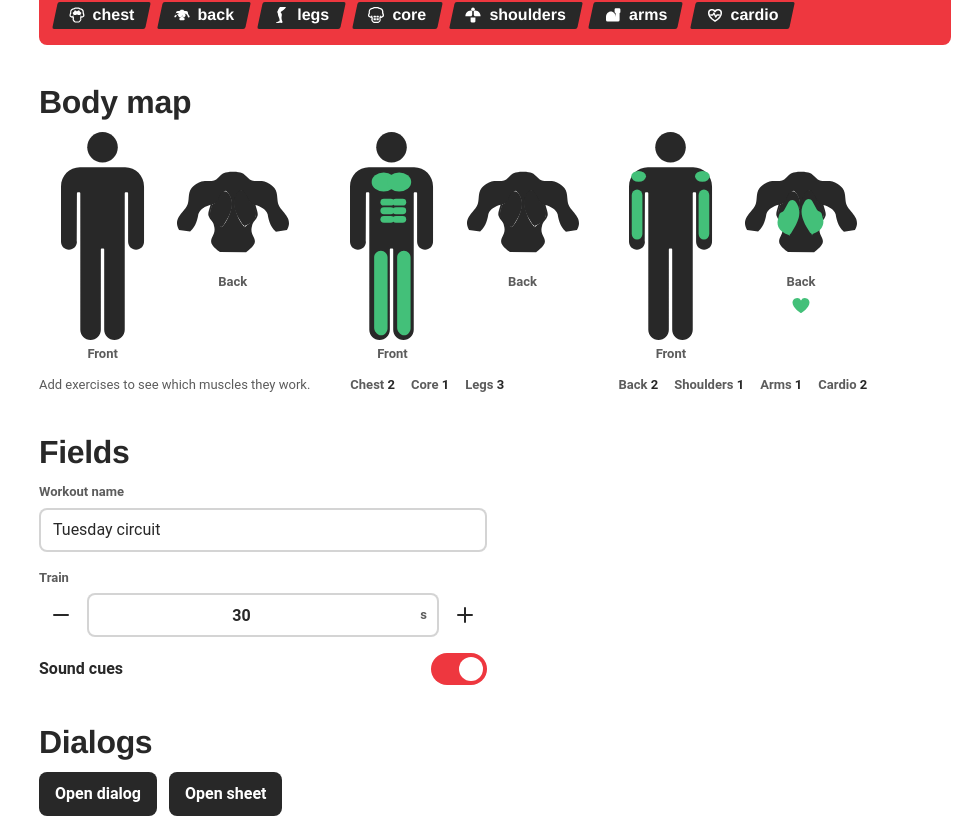
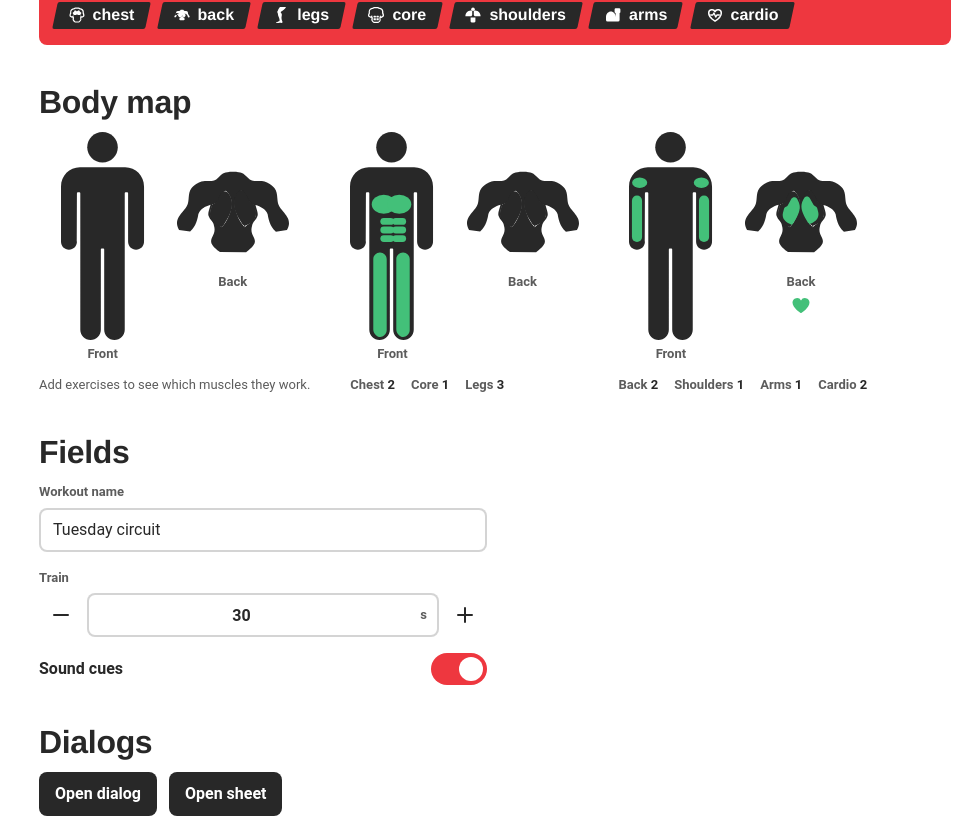
Before and after one commit to lucasmsa/hiit-maker, a React (Vite) app: page /dev/ui in a window 1280 px wide. Shown: the part 1399-2239 px from the top of the page, without its empty margins (305-1280 px from the left). Built offline with nearby package versions, Linux system fonts and the light colour scheme.

Commit message:
fix: muscle overlays inside the silhouettes

```diff
--- a/src/components/hiit/BodyMap.tsx
+++ b/src/components/hiit/BodyMap.tsx
@@ -47,9 +47,9 @@ function FrontBody({ fills }: { fills: RegionFill[] }) {
   return (
     <svg viewBox={bodyFront.viewBox} className="h-52 w-auto" aria-hidden="true" focusable="false">
       <Silhouette art={bodyFront} className="fill-ink" />
-      <Overlay art={muscleOverlays.chest} transform="translate(12.6 23.6)" fill={fillFor(fills, 'chest')} />
-      <Overlay art={muscleOverlays.core} transform="translate(15.7 38.8)" fill={fillFor(fills, 'core')} />
-      <Overlay art={muscleOverlays.legs} transform="translate(13.1 69) scale(0.95)" fill={fillFor(fills, 'legs')} />
+      <Overlay art={muscleOverlays.chest} transform="translate(12.65 36.5)" fill={fillFor(fills, 'chest')} />
+      <Overlay art={muscleOverlays.core} transform="translate(15.65 50)" fill={fillFor(fills, 'core')} />
+      <Overlay art={muscleOverlays.legs} transform="translate(12.6 70) scale(0.95)" fill={fillFor(fills, 'legs')} />
       <g
         data-region="shoulders"
         data-count={shoulders.count}
@@ -57,12 +57,12 @@ function FrontBody({ fills }: { fills: RegionFill[] }) {
         fillOpacity={shoulders.opacity}
         style={overlayStyle}
       >
-        <ellipse cx="5.6" cy="25.8" rx="4.3" ry="3.1" />
-        <ellipse cx="42.7" cy="25.8" rx="4.3" ry="3.1" />
+        <ellipse cx="6.2" cy="29.5" rx="4.4" ry="3" />
+        <ellipse cx="42.1" cy="29.5" rx="4.4" ry="3" />
       </g>
       <g data-region="arms" data-count={arms.count} fill="var(--color-go)" fillOpacity={arms.opacity} style={overlayStyle}>
-        <rect x="1.6" y="33.5" width="6.2" height="29" rx="3.1" />
-        <rect x="40.5" y="33.5" width="6.2" height="29" rx="3.1" />
+        <rect x="1.7" y="37" width="5.9" height="27" rx="2.95" />
+        <rect x="40.7" y="37" width="5.9" height="27" rx="2.95" />
       </g>
     </svg>
   );
@@ -72,7 +72,7 @@ function BackBody({ fills }: { fills: RegionFill[] }) {
   return (
     <svg viewBox={bodyBack.viewBox} className="h-28 w-auto" aria-hidden="true" focusable="false">
       <Silhouette art={bodyBack} className="fill-ink" />
-      <Overlay art={muscleOverlays.back} transform="translate(23 27)" fill={fillFor(fills, 'back')} />
+      <Overlay art={muscleOverlays.back} transform="translate(26.75 26) scale(0.78)" fill={fillFor(fills, 'back')} />
     </svg>
   );
 }
```
